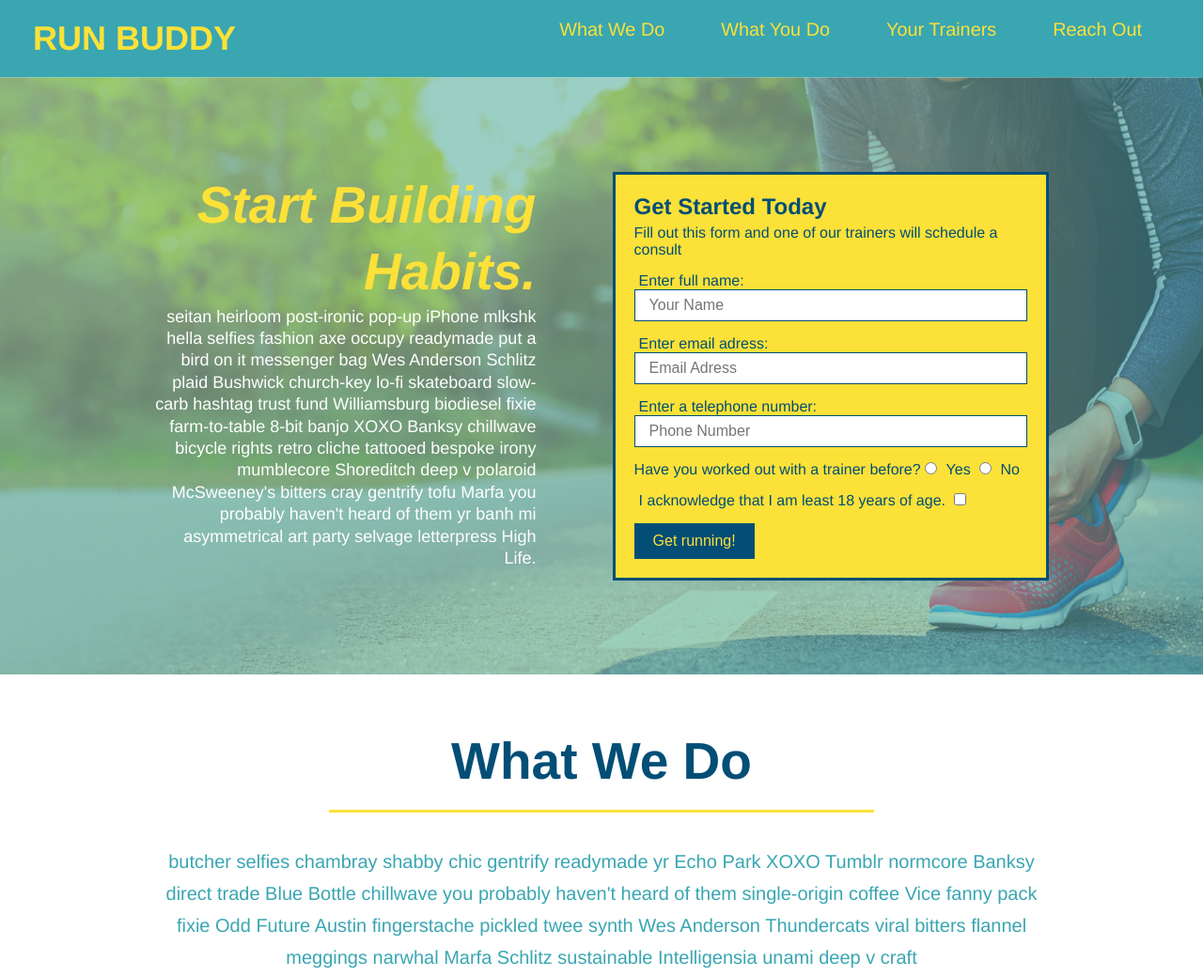
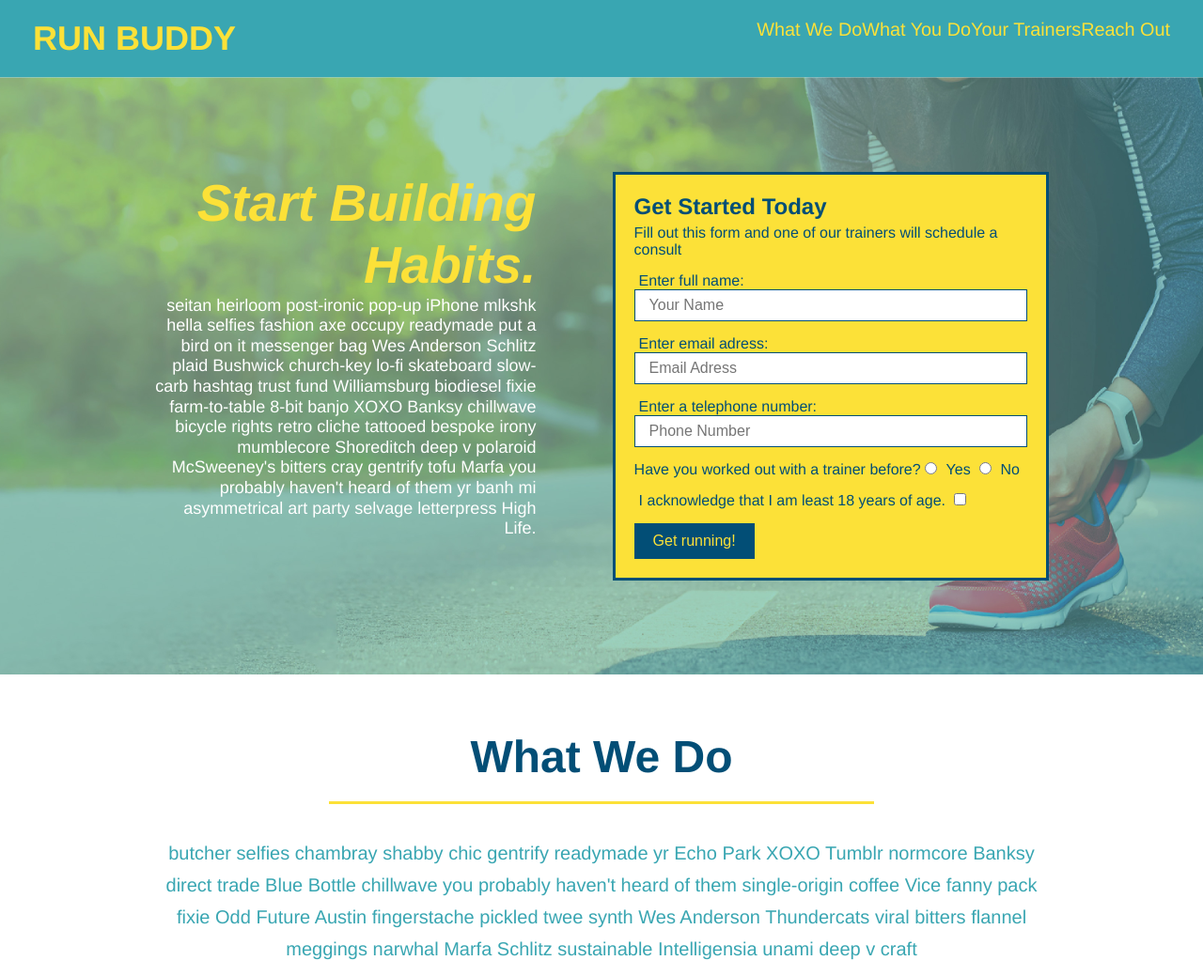
Before and after one commit to gmejia87/run-buddy, a plain HTML site: page index.html in a window 1280 px wide. Shown: the top 1039 px of the page at 94% size. Drawn offline with Linux system fonts and the light colour scheme.

Commit message:
style correction/typo

```diff
--- a/assets/css/style.css
+++ b/assets/css/style.css
@@ -14,7 +14,7 @@ header {
   padding: 20px 35px;
   background-color: #39a6b2;
   display: flex;
-  flex-wrap: wrapS;
+  flex-wrap: wrap;
   justify-content: space-between
 }
 
@@ -43,7 +43,7 @@ header nav ul {
 }
 
 header nav ul li a {
-  margin: 0 30px;
+  margin: 10 15px;
   font-weight: lighter;
   font-size: 1.55vw;
 }
@@ -91,6 +91,7 @@ section {
   display: flex;
   justify-content: center;
   flex-wrap: wrap;
+  align-items: flex-start;
 }
 
 .hero-cta {
@@ -99,7 +100,7 @@ section {
   margin: 3.5%;
   color: #fff;
   font-size: 18px;
-  line-height: 1.3;
+  line-height: 1.2;
 }
 
 .hero-cta h2 {
@@ -152,7 +153,7 @@ section {
 
 /* section title starts */
 .section-title {
-  font-size: 55px;
+  font-size: 48px;
   color: #024e76;
   border-bottom: 3px solid;
   padding-bottom: 20px;
--- a/index.html
+++ b/index.html
@@ -3,6 +3,7 @@
 
 <head>
     <meta charset="UFT-8"/>
+    <meta name="viewpoint" content="width=device-width, initial-scale=1.0" />
     <title>Run Buddy</title>
     <link rel="stylesheet" href="./assets/css/style.css" />
 </head>
```
Also changed, not shown: privacy-policy.html (+1 -0 lines).
